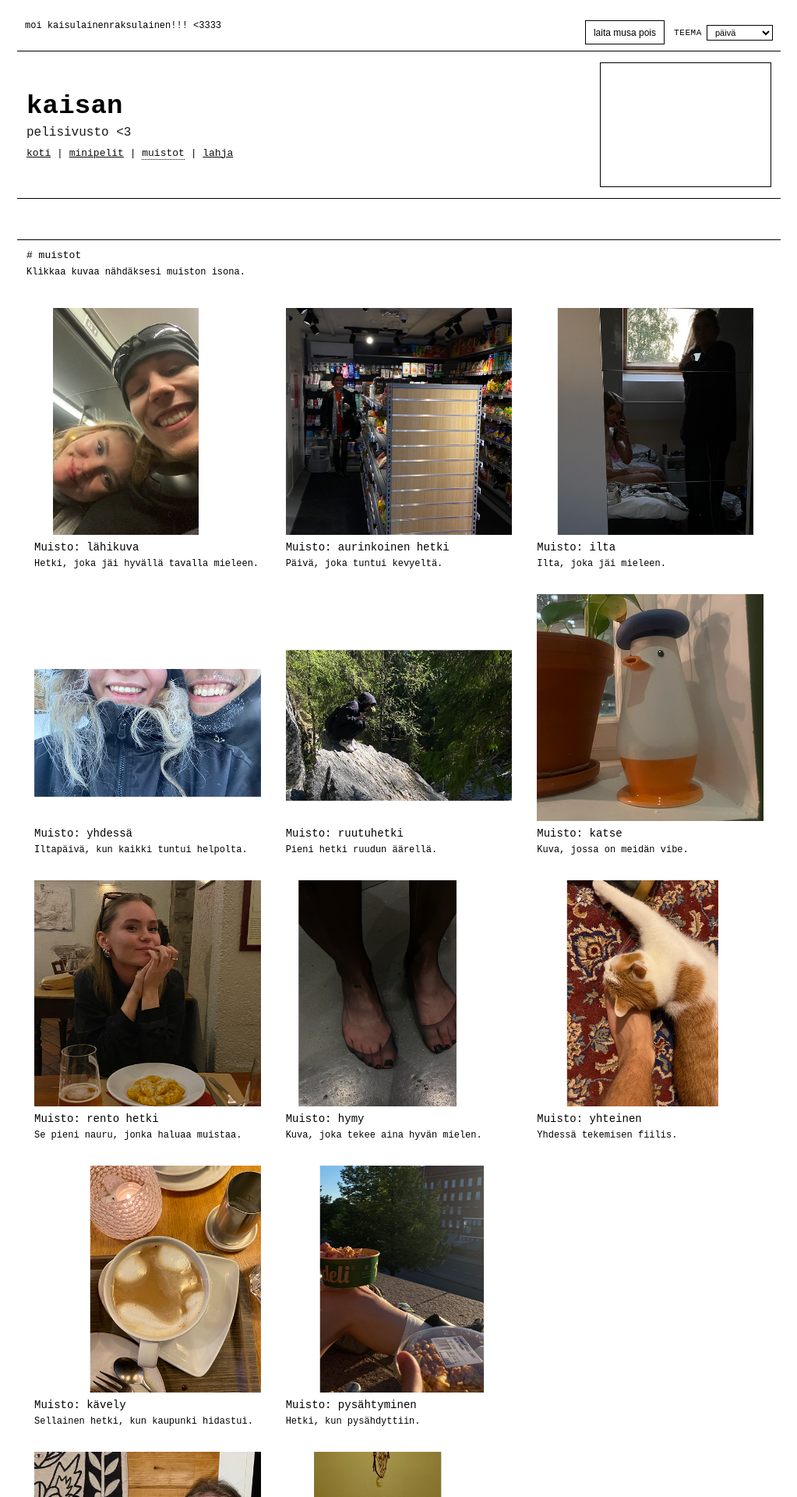
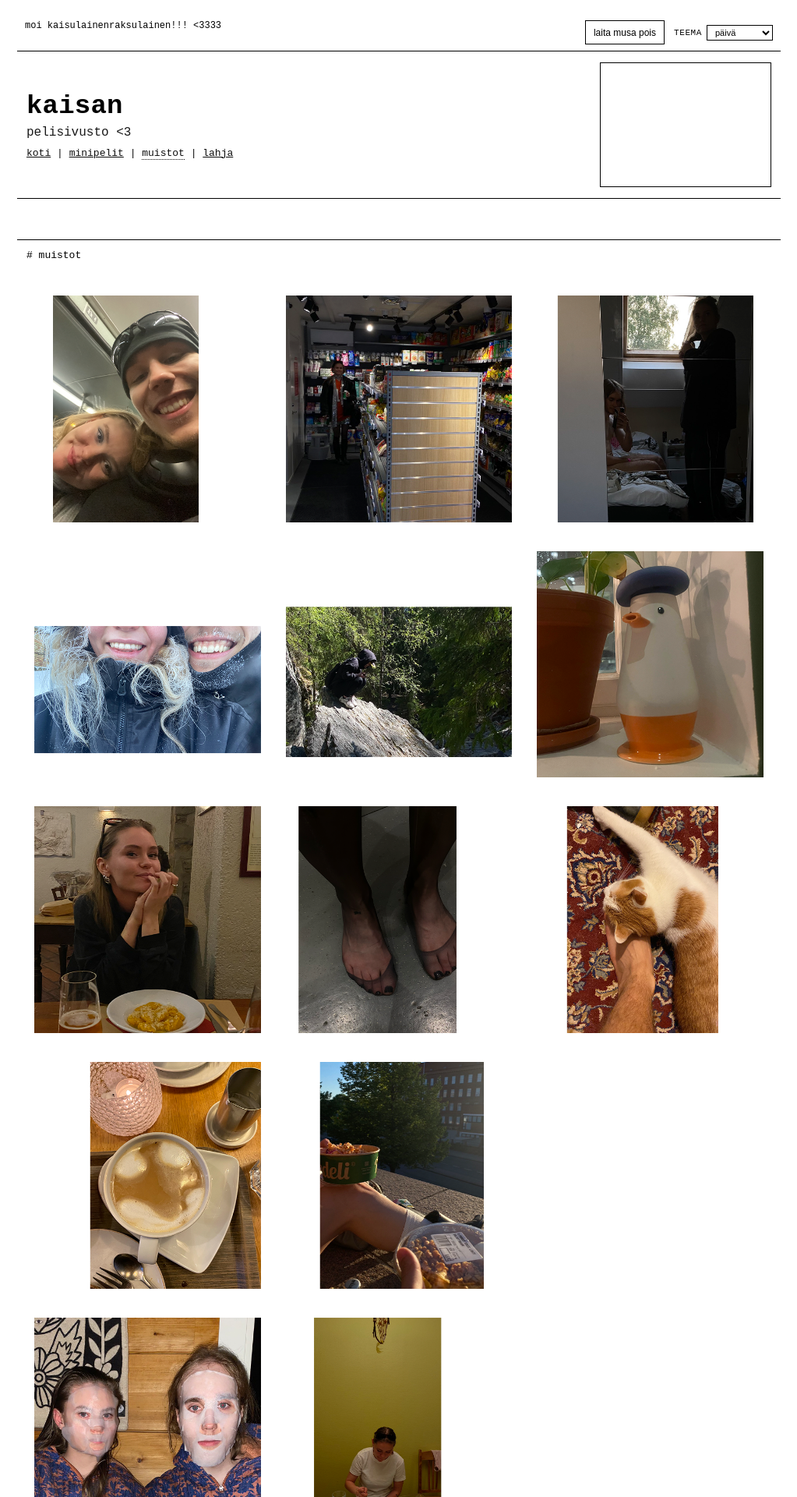
Before and after one commit to eeputti/kaisan-sivusto, a Next.js app: page /muistot in a window 1280 px wide. Shown: the top 1920 px of the page at 78% size, without its empty margins (128-1151 px from the left). Built offline with nearby package versions, Linux system fonts and the light colour scheme.

Commit message:
Remove memory gallery captions and lightbox

```diff
--- a/app/muistot/page.tsx
+++ b/app/muistot/page.tsx
@@ -1,70 +1,20 @@
-"use client";
-
-import { useEffect, useState } from "react";
 import { LayoutFrame } from "@/components/LayoutFrame";
 import { RetroBox } from "@/components/RetroBox";
 import { site } from "@/lib/site";
 
-type Photo = (typeof site.gallery.photos)[number];
-
 export default function MuistotPage() {
-  const [activePhoto, setActivePhoto] = useState<Photo | null>(null);
-
-  useEffect(() => {
-    if (!activePhoto) {
-      return;
-    }
-
-    const handleKeyDown = (event: KeyboardEvent) => {
-      if (event.key === "Escape") {
-        setActivePhoto(null);
-      }
-    };
-
-    window.addEventListener("keydown", handleKeyDown);
-    return () => window.removeEventListener("keydown", handleKeyDown);
-  }, [activePhoto]);
-
   return (
     <LayoutFrame active="/muistot">
       <div className="galleryPage">
-        <RetroBox title={site.gallery.title}>
-          <p className="p muted">{site.gallery.subtitle}</p>
-        </RetroBox>
+        <RetroBox title={site.gallery.title} />
         <div className="galleryGrid">
           {site.gallery.photos.map((photo) => (
-            <button
-              key={photo.src}
-              type="button"
-              className="card galleryCard"
-              onClick={() => setActivePhoto(photo)}
-            >
+            <div key={photo.src} className="card galleryCard">
               <img className="galleryImage" src={photo.src} alt={photo.alt} loading="lazy" />
-              <div className="galleryMeta">
-                <p className="cardTitle">{photo.alt}</p>
-                <p className="muted">{photo.note}</p>
-              </div>
-            </button>
+            </div>
           ))}
         </div>
       </div>
-
-      {activePhoto ? (
-        <div className="lightboxOverlay" onClick={() => setActivePhoto(null)}>
-          <div className="retroBox lightboxCard" onClick={(event) => event.stopPropagation()}>
-            <div className="lightboxHeader">
-              <h2 className="lightboxTitle">{activePhoto.alt}</h2>
-              <button type="button" className="btn88" onClick={() => setActivePhoto(null)}>
-                sulje
-              </button>
-            </div>
-            <div className="lightboxBody">
-              <img className="lightboxImage" src={activePhoto.src} alt={activePhoto.alt} />
-              <p className="muted lightboxNote">{activePhoto.note}</p>
-            </div>
-          </div>
-        </div>
-      ) : null}
     </LayoutFrame>
   );
 }
--- a/lib/site.ts
+++ b/lib/site.ts
@@ -190,72 +190,58 @@ export const site = {
 
   gallery: {
     title: "# Muistot",
-    subtitle: "Klikkaa kuvaa nähdäksesi muiston isona.",
     photos: [
       {
         src: "/kuvia_0000s_0000_36746728-AB09-498A-A5AB-785333D31FDA.png",
         alt: "Muisto: lähikuva",
-        note: "Hetki, joka jäi hyvällä tavalla mieleen.",
       },
       {
         src: "/kuvia_0000s_0001_IMG_4820.png",
         alt: "Muisto: yhdessä",
-        note: "Iltapäivä, kun kaikki tuntui helpolta.",
       },
       {
         src: "/kuvia_0000s_0002_IMG_3820.png",
         alt: "Muisto: rento hetki",
-        note: "Se pieni nauru, jonka haluaa muistaa.",
       },
       {
         src: "/kuvia_0000s_0003_2F75F7A2-022E-41E3-8872-4B40B8FF809E_1_201_a.png",
         alt: "Muisto: kävely",
-        note: "Sellainen hetki, kun kaupunki hidastui.",
       },
       {
         src: "/kuvia_0000s_0004_5AFF8C66-D971-481E-905E-0F42C90B5C35_1_105_c.png",
         alt: "Muisto: lempeä ilta",
-        note: "Pehmeä valo ja rauhallinen fiilis.",
       },
       {
         src: "/kuvia_0000s_0005_C2B2722C-82D5-4D71-BE49-26CBF8A460EE_1_105_c.png",
         alt: "Muisto: aurinkoinen hetki",
-        note: "Päivä, joka tuntui kevyeltä.",
       },
       {
         src: "/kuvia_0000s_0006_Näyttökuva-2026-01-30-kello-21.07.56.png",
         alt: "Muisto: ruutuhetki",
-        note: "Pieni hetki ruudun äärellä.",
       },
       {
         src: "/kuvia_0000s_0007_FA124C67-1F09-47B4-B532-8AF7AAAC26C8_1_201_a.png",
         alt: "Muisto: hymy",
-        note: "Kuva, joka tekee aina hyvän mielen.",
       },
       {
         src: "/kuvia_0000s_0008_63FE0640-0207-4559-966E-BB66B8794D90_1_105_c.png",
         alt: "Muisto: pysähtyminen",
-        note: "Hetki, kun pysähdyttiin.",
       },
       {
         src: "/kuvia_0000s_0009_5463F6A5-51ED-4D6B-942E-18D4BE6C0DCB_1_105_c.png",
         alt: "Muisto: spontaani",
-        note: "Spontaani kuva parhaasta seurasta.",
       },
       {
         src: "/kuvia_0000s_0010_8E8122C8-F9A2-4001-B928-D8B2A3F14F07_1_105_c.png",
         alt: "Muisto: ilta",
-        note: "Ilta, joka jäi mieleen.",
       },
       {
         src: "/kuvia_0000s_0011_IMG_1333.png",
         alt: "Muisto: katse",
-        note: "Kuva, jossa on meidän vibe.",
       },
       {
         src: "/kuvia_0000s_0012_B33DE785-CB9E-4C27-8EDE-E321C30C8090_1_105_c.png",
         alt: "Muisto: yhteinen",
-        note: "Yhdessä tekemisen fiilis.",
       },
     ],
   },
```
